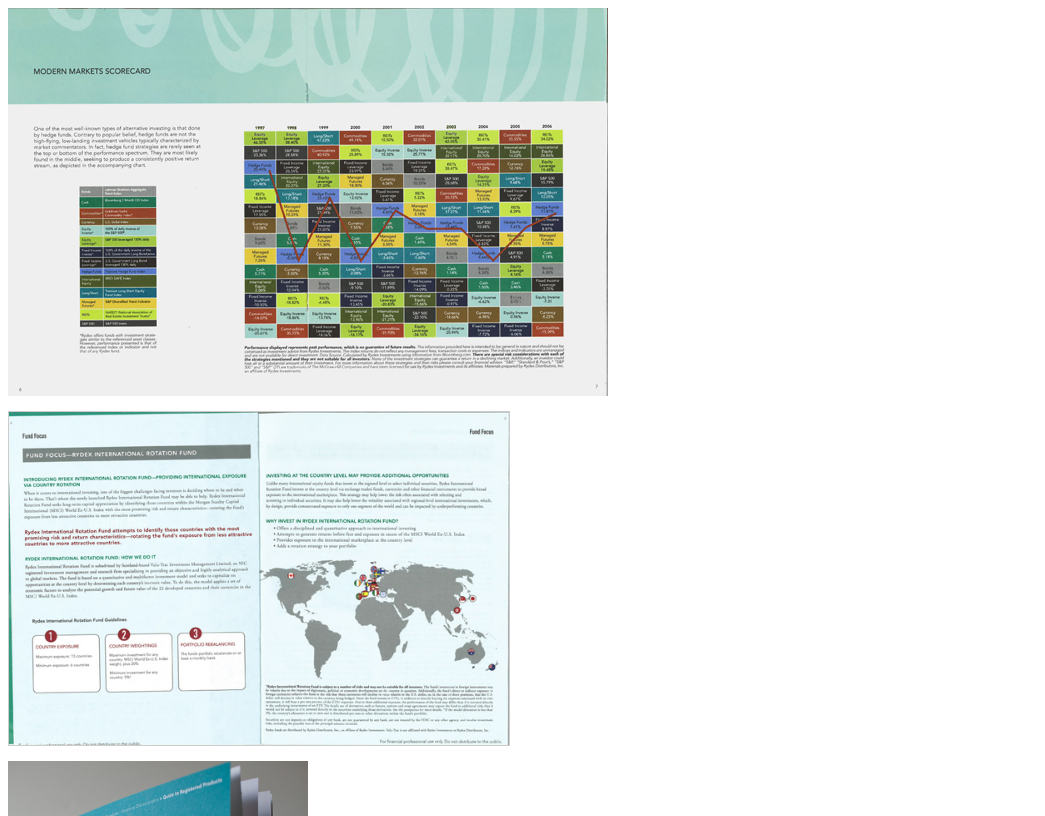
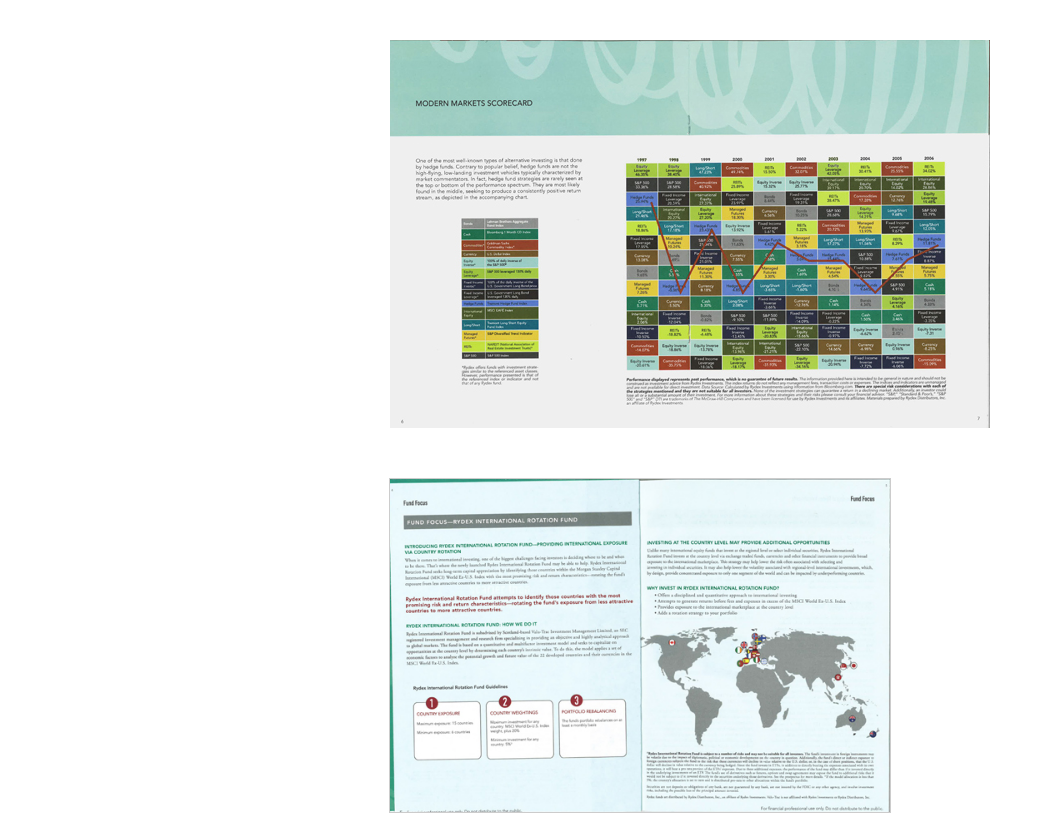
Before and after one commit to tminto/samples, a plain HTML site: page index.html in a window 1280 px wide. Shown: the top 816 px of the page, without its empty margins (0-1045 px from the left). Drawn offline with Linux system fonts and the light colour scheme.

Commit message:
Add files via upload

```diff
--- a/index.html
+++ b/index.html
@@ -1,14 +1,21 @@
 <html>
 <style type="text/css">
 div {
-	margin-bottom:15px;
+	margin:0px auto 50px auto;
+
+
+}
+.wrapper {
+	width:100%;
+	margin:40px auto;
 }
 </style>
+<div class="wrapper">
 <div style="width:500px;"><img src="images/mms.jpg" width="600"></div>
 <div style="width:500px;border:solid 1px #ccc;"><img src="images/fundfocus.jpg" width="500"></div>
 <div style="width:500px;"><img src="images/binder.jpg" width="300"></div>
 <div style="width:500px;border:solid 1px #ccc;"><img src="images/fundguide.jpg" width="500"></div>
 <div style="width:500px;border:solid 1px #ccc;"><img src="images/fundguide2.jpg" width="500"></div>
 <div style="width:500px;border:solid 1px #ccc;"><img src="images/nutrition.jpg" width="500"></div>
-
+</div>
 </html>
```
